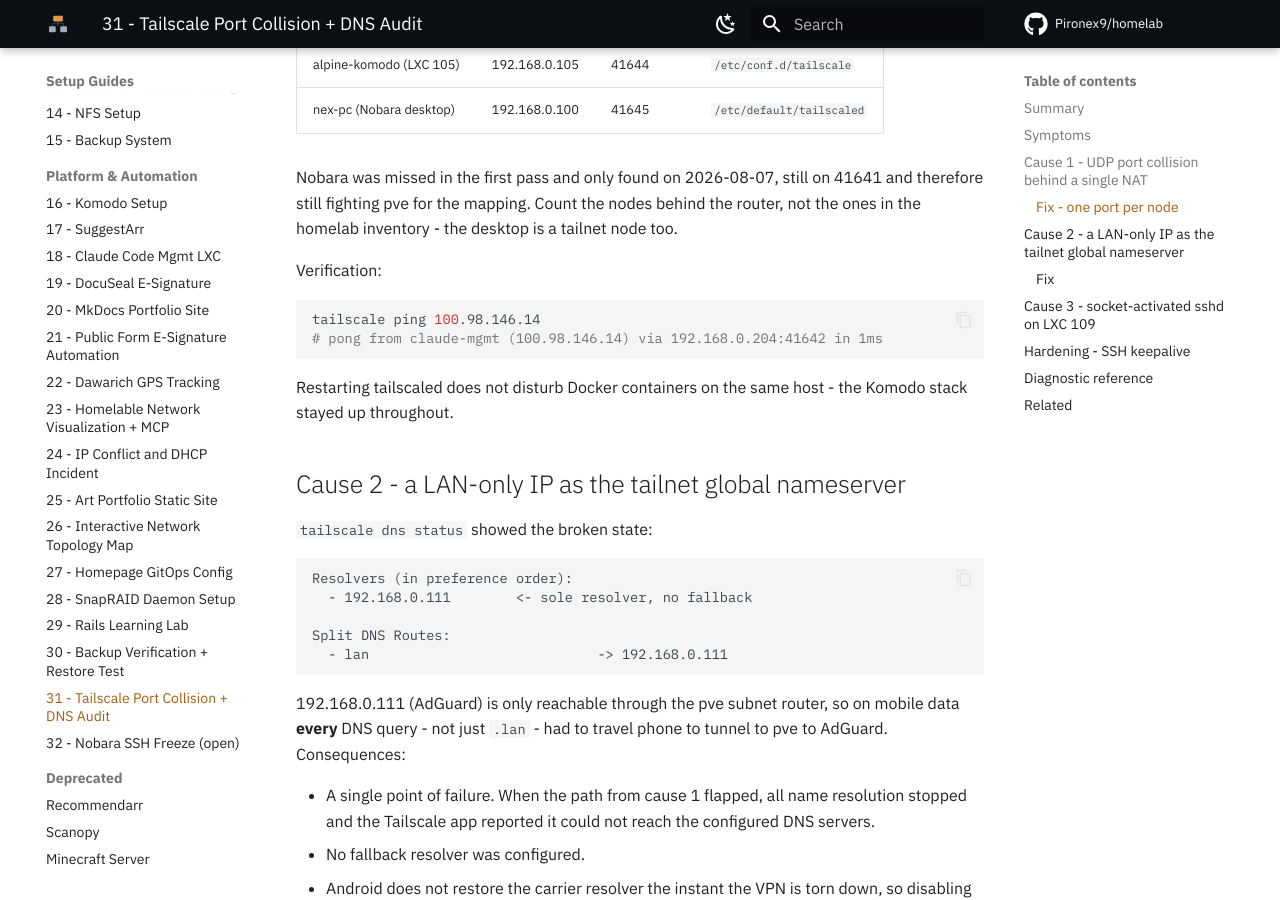
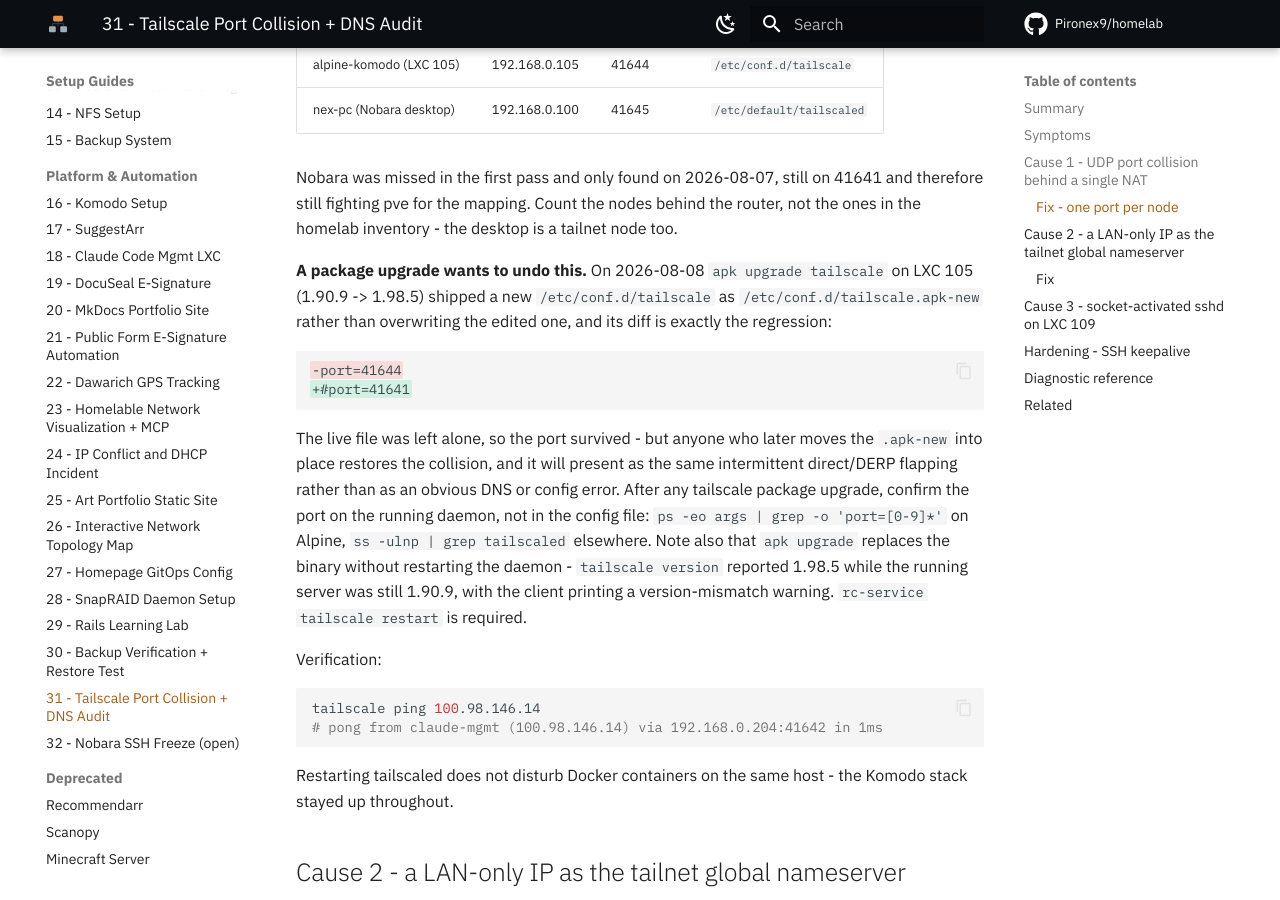
Before and after one commit to Pironex9/homelab, an MkDocs documentation site: the page built from docs/proxmox/31_Tailscale_Port_Collision_DNS_Audit.md, in a window 1280 px wide and 900 px high, scrolled down 2635 px. Built offline with MkDocs 1.6.1 and Material for MkDocs 9.7.7, drawn with Linux system fonts in a browser that asks for light colours; comment, search, counter and statistics services are not loaded.

Commit message:
fix(dns,tailscale): one AdGuard-backed resolver everywhere, and the apk upgrade that wants the old port back
Every LXC now carries an explicit nameserver in both the Proxmox config
and the running resolv.conf - pct set alone only applies at next start.
pve was the propagation source: accept-dns=true let tailscaled own
/etc/resolv.conf and push MagicDNS into every guest without an explicit
nameserver, so it is now accept-dns=false with the node DNS object set
through pvesh. LXC 100 was the same, plus a nameserver pointing at the
router; its 22 stacks were never affected because daemon.json already
pins AdGuard.

102 deliberately stays on 1.1.1.1 - pointing AdGuard's own resolver at
itself is circular, it has to resolve its DoH upstreams to start.

Tailscale brought up to 1.102.2 on LXC 100 and 1.98.5 on LXC 105. The
Alpine upgrade shipped a conf.d file that reverts port 41644 to the
colliding 41641, and swapped the binary without restarting the daemon -
both recorded in doc 31, since either would resurface as DERP flapping
rather than as an obvious error.

Verified: pve and all eleven LXCs return a blocked answer for
doubleclick.net and resolve jellyfin.lan; all six Komodo servers Ok
including the VPS across the tailscale restart; 27 of 30 stacks running,
the same three as before.

````diff
--- a/docs/proxmox/31_Tailscale_Port_Collision_DNS_Audit.md
+++ b/docs/proxmox/31_Tailscale_Port_Collision_DNS_Audit.md
@@ -91,6 +91,15 @@
 | nex-pc (Nobara desktop) | 192.168.0.100 | 41645 | `/etc/default/tailscaled` |
 
 Nobara was missed in the first pass and only found on 2026-08-07, still on 41641 and therefore still fighting pve for the mapping. Count the nodes behind the router, not the ones in the homelab inventory - the desktop is a tailnet node too.
+
+**A package upgrade wants to undo this.** On 2026-08-08 `apk upgrade tailscale` on LXC 105 (1.90.9 -> 1.98.5) shipped a new `/etc/conf.d/tailscale` as `/etc/conf.d/tailscale.apk-new` rather than overwriting the edited one, and its diff is exactly the regression:
+
+```diff
+-port=41644
++#port=41641
+```
+
+The live file was left alone, so the port survived - but anyone who later moves the `.apk-new` into place restores the collision, and it will present as the same intermittent direct/DERP flapping rather than as an obvious DNS or config error. After any tailscale package upgrade, confirm the port on the running daemon, not in the config file: `ps -eo args | grep -o 'port=[0-9]*'` on Alpine, `ss -ulnp | grep tailscaled` elsewhere. Note also that `apk upgrade` replaces the binary without restarting the daemon - `tailscale version` reported 1.98.5 while the running server was still 1.90.9, with the client printing a version-mismatch warning. `rc-service tailscale restart` is required.
 
 Verification:
 
````
Also changed, not shown: docs/hosts/adguard.md (+2 -0 lines).
